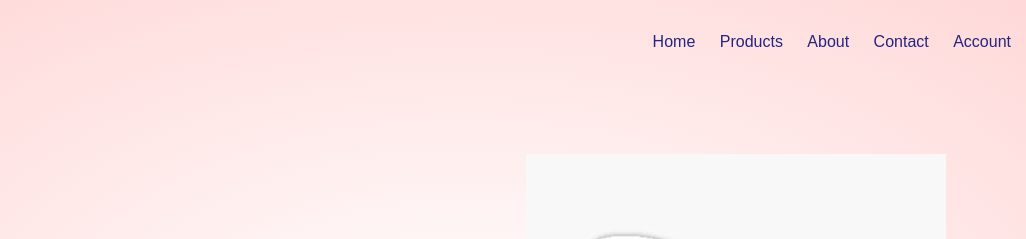
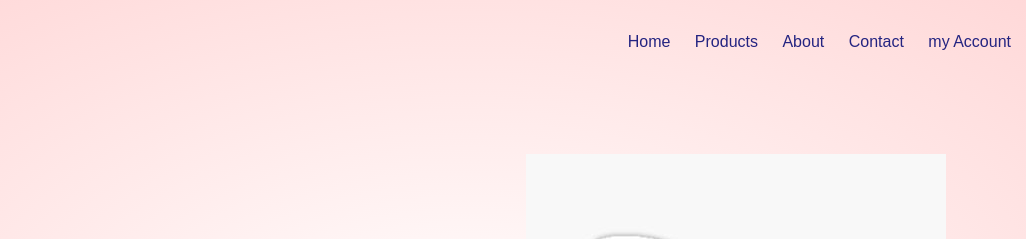
Before and after one commit to muturi-beep/newlogisticapp, a plain HTML site: page index.html in a window 1280 px wide. Shown: the top 239 px of the page, 174-1200 px from the left. Drawn offline with Linux system fonts and the light colour scheme; a web font is replaced by a local one.

Commit message:
added my to my account

```diff
--- a/index.html
+++ b/index.html
@@ -28,7 +28,7 @@
                     <li><a href="">Products</a></li>
                     <li><a href="">About</a></li>
                     <li><a href="">Contact</a></li>
-                    <li><a href="">Account</a></li>
+                    <li><a href="">my Account</a></li>
                 </ul>
             </nav>
             <img src="images/cart.jpg" width="30px" height="30px">
```
